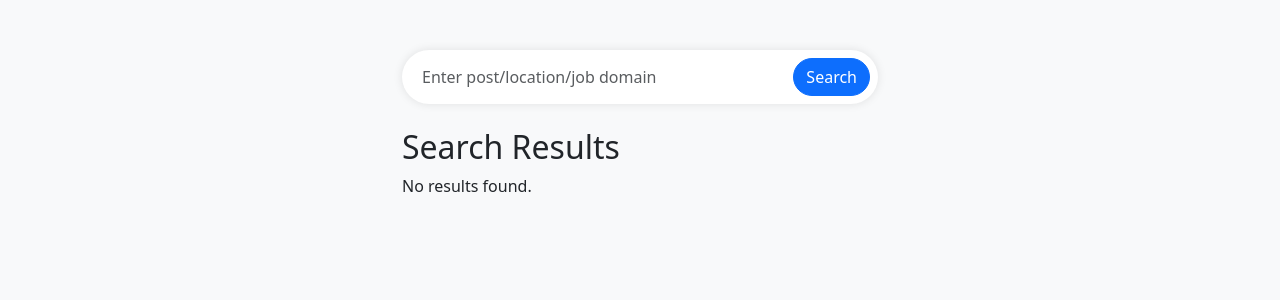
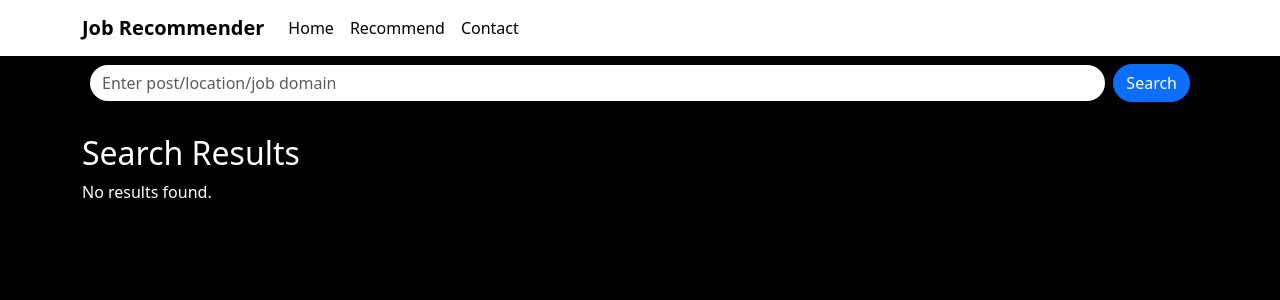
Before and after one commit to atharva724/job_recommender, a Flask app: page /search in a window 1280 px wide. Shown: the top 300 px of the page. Run offline with Flask 3, Linux system fonts and the light colour scheme; parts of the project's set-up code (start-up, migrations or seed data) failed here and were passed over.

Commit message:
Update search.html

```diff
--- a/templates/search.html
+++ b/templates/search.html
@@ -5,9 +5,62 @@
     <title>Job Search</title>
     <!-- Include Bootstrap CSS -->
     <link href="https://cdn.jsdelivr.net/npm/bootstrap@5.3.2/dist/css/bootstrap.min.css" rel="stylesheet" integrity="sha384-T3c6CoIi6uLrA9TneNEoa7RxnatzjcDSCmG1MXxSR1GAsXEV/Dwwykc2MPK8M2HN" crossorigin="anonymous">
+
     <style>
+
         body {
-            background-color: #f8f9fa;
+            background-color: black;
+            color: white;
+        }
+        .navbar {
+            background-color: white;
+            color: black;
+        }
+        .navbar-brand {
+            font-weight: bold;
+        }
+        .nav-link {
+            color: black;
+        }
+        .jumbotron {
+            background-color: #333;
+            color: white;
+
+</head>
+<body>
+    <nav class="navbar navbar-expand-lg navbar-light">
+        <div class="container">
+            <a class="navbar-brand">Job Recommender</a>
+            <button class="navbar-toggler" type="button" data-bs-toggle="collapse" data-bs-target="#navbarNav" aria-controls="navbarNav" aria-expanded="false" aria-label="Toggle navigation">
+                <span class="navbar-toggler-icon"></span>
+            </button>
+            <div class="collapse navbar-collapse" id="navbarNav">
+                <ul class="navbar-nav">
+                    <li class="nav-item">
+                        <a class="nav-link" href="/">Home</a>
+                    </li>
+                    <li class="nav-item">
+                        <a class="nav-link" href="/search">Recommend</a>
+                    </li>
+                    <li class="nav-item">
+                        <a class="nav-link" href="#">Contact</a>
+                    </li>
+                </ul>
+            </div>
+        </div>
+    </nav>
+        body {
+            background-color: black;
+        }
+        .navbar {
+            background-color: white;
+            color: black;
+        }
+        .navbar-brand {
+            font-weight: bold;
+        }
+        .nav-link {
+            color: black;
         }
         .container {
             max-width: 500px;
@@ -37,6 +90,29 @@
     </style>
 </head>
 <body>
+
+    <nav class="navbar navbar-expand-lg navbar-light">
+        <div class="container">
+            <a class="navbar-brand">Job Recommender</a>
+            <button class="navbar-toggler" type="button" data-bs-toggle="collapse" data-bs-target="#navbarNav" aria-controls="navbarNav" aria-expanded="false" aria-label="Toggle navigation">
+                <span class="navbar-toggler-icon"></span>
+            </button>
+            <div class="collapse navbar-collapse" id="navbarNav">
+                <ul class="navbar-nav">
+                    <li class="nav-item">
+                        <a class="nav-link" href="/">Home</a>
+                    </li>
+                    <li class="nav-item">
+                        <a class="nav-link" href="/search">Recommend</a>
+                    </li>
+                    <li class="nav-item">
+                        <a class="nav-link" href="#">Contact</a>
+                    </li>
+                </ul>
+            </div>
+        </div>
+    </nav>
+
     <div class="container">
         <form action="/recommend" method="post">
             <div class="search-bar d-flex align-items-center p-2">
```
